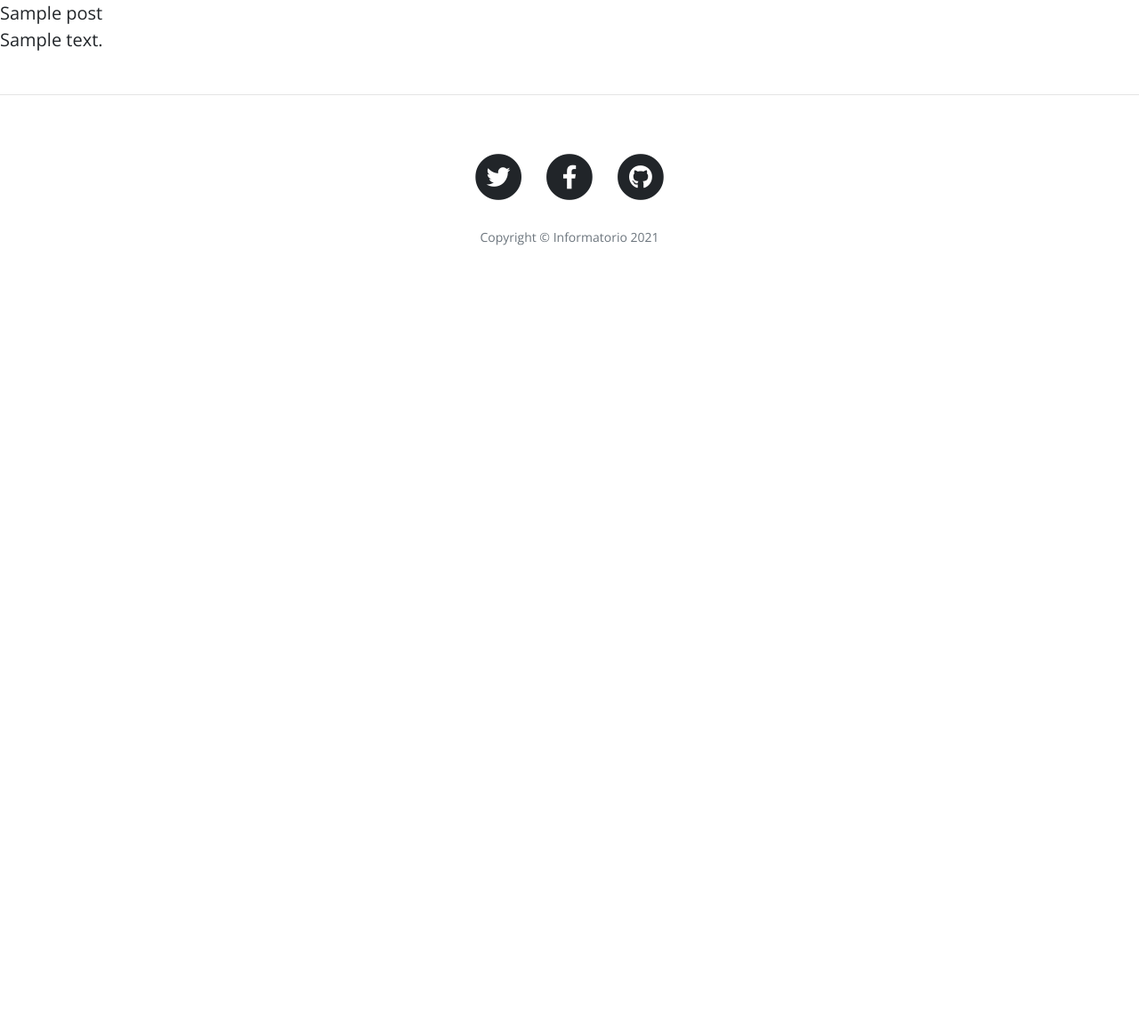
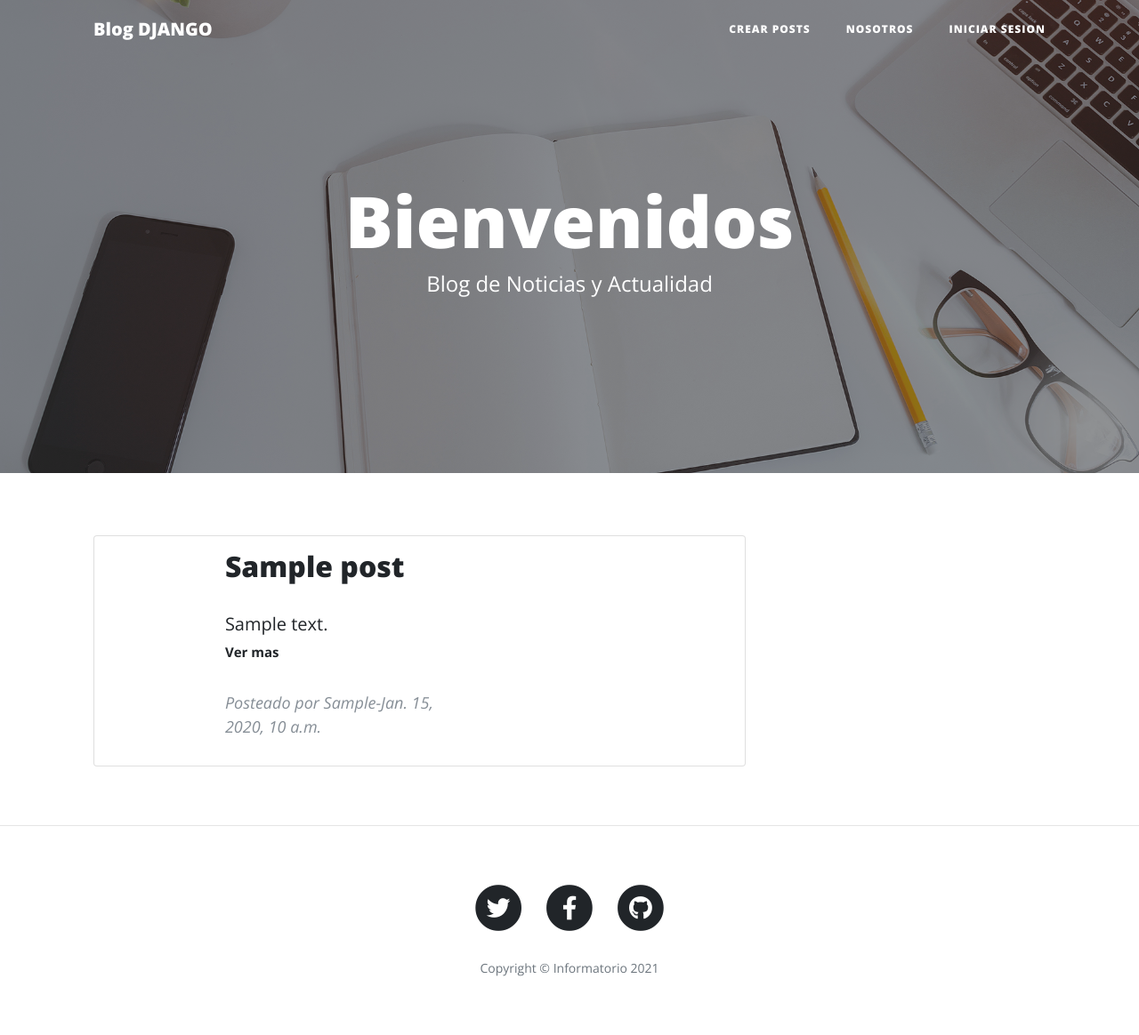
Before and after one commit to paodesign/informatorio, a Django app: template src/template/blog/filtro.html in a window 1280 px wide. Shown: the whole page at 89% size. Before the commit the page ends 276 px from the top, so only its background shows below. Run offline with Django 3.2, Linux system fonts and the light colour scheme; the template is opened without the code that fills it: most values are stand-ins (such as "Sample title", 1, 10 or a date in 2020); some libraries are stand-ins or nearby versions.

Commit message:
filtro por fecha con estilo2

```diff
--- a/src/template/blog/filtro.html
+++ b/src/template/blog/filtro.html
@@ -3,9 +3,54 @@
 {% load crispy_forms_tags %}
 {% block content %}
 
-	{% for p in post %}
-		{{p.titulo}} <br>
-		{{p.contenido}} <br>
-	{% endfor %}
+<script src="https://unpkg.com/sweetalert/dist/sweetalert.min.js"></script>
+<script src="{% static 'js/confirmacion.js'%}"></script>
+
+
+<!-- Page Header -->
+<header class="masthead" style="background-image: url(/static/img/home-bg.jpg)">
+  <div class="overlay"> </div>
+  <div class="container">
+    <div class="row">
+      <div class="col-lg-8 col-md-10 mx-auto">
+        <div class="site-heading">
+          <h1>Bienvenidos</h1>
+          <span class="subheading">Blog de Noticias y Actualidad</span>
+        </div>
+      </div>
+    </div>
+  </div>
+
+</header>
+
+<div class="container" style="position: relative;">
+	<div class="row card-body">
+		<div class="card col-lg-8" style="margin-left: 15px; margin-right: 10px;">
+			<div class="col-lg-8 col-md-10 mx-auto" style="margin-left: 15px; margin-right: 10px; padding-top: 15px">
+
+				{% for p in post %}
+					<div class="post-preview">
+						<h2 class="post-title">
+							<a href="{% url 'posts' p.pk%}">{{p.titulo}}</a>
+						</h2>
+						<p class="post-subtitle text-truncate" style="margin-bottom: 0px;">{{p.contenido}}</p>
+						<strong>
+							<a href="{% url 'posts' p.pk%}" style="font-size: 15px;">Ver mas</a>
+						</strong>
+						<div class="row post-meta">
+							<div class="col-md-8">
+								<p>Posteado por {{p.id_user}}-{{p.fecha_publicacion}}</p>
+							</div>
+						</div>
+					</div>
+				{% endfor %}
+
+			</div>
+
+		</div>
+
+	</div>
+
+</div>
 
 {% endblock %}
```
